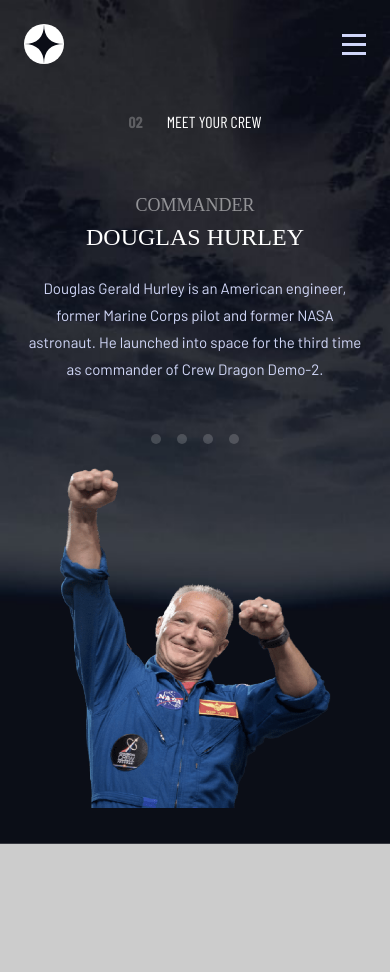
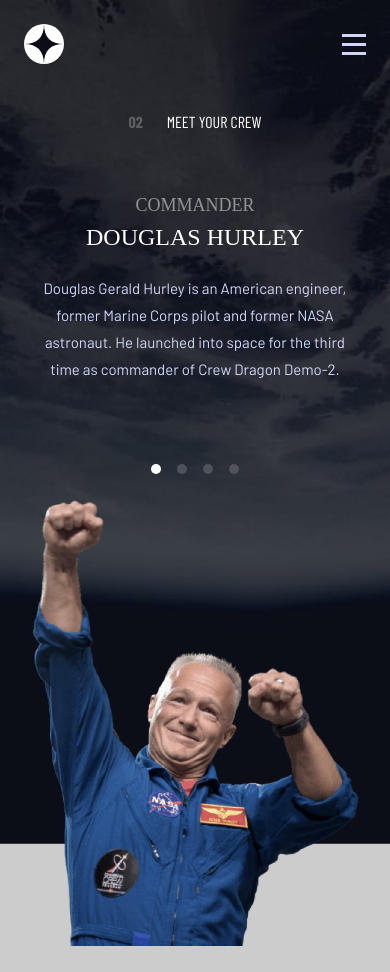
Before and after one commit to Squ1nty/space-tourism-website, a website built with Vite: page starter-code/html/crew.html in a window 390 px wide. Before the commit the page ends 844 px from the top, so only its background shows below. Built offline with nearby package versions, Linux system fonts and the light colour scheme; a web font is replaced by a local one.

Commit message:
Finished Crew.

```diff
--- a/starter-code/css/crew.css
+++ b/starter-code/css/crew.css
@@ -1,3 +1,12 @@
 @tailwind base;
 @tailwind components;
 @tailwind utilities;
+
+.main__crewBtn.active,
+.main__crewBtn.active:focus{
+  --tw-bg-opacity: 1;
+}
+.main__crewImg.active,
+.main__crewInfo.active{
+  transform: translateX(0);
+}
--- a/starter-code/html/crew.html
+++ b/starter-code/html/crew.html
@@ -39,14 +39,15 @@
       </ul>
     </nav>
   </header>
-  <main class="grid grid-rows-customMobileMainRows w-full p-6 h-full gap-6 md:p-10 lg:py-12 lg:px-0 lg:max-w-[1110px] lg:justify-start lg:items-center lg:self-center lg:justify-self-center 2xl:max-w-[1500px]">
+  <main class="grid grid-rows-customMobileMainRows w-full p-6 h-full gap-6 md:p-10 lg:py-12 lg:px-0 lg:max-w-[850px] xl:max-w-[1110px] lg:justify-center lg:items-center lg:self-center lg:justify-self-center 2xl:max-w-[1500px]">
     <div class="flex gap-6 items-center justify-center md:justify-start">
       <p class="text-6-mobile font-bold opacity-25 md:text-5-tablet lg:text-5">02</p>
       <p class="text-6-mobile md:text-5-tablet lg:text-5">MEET YOUR CREW</p>
     </div>
     <div class="flex flex-col w-full h-fit items-center justify-center gap-6 lg:grid lg:grid-cols-2 lg:gap-8 lg:h-full">
-      <div class="flex flex-col items-center justify-center w-full h-full gap-6 mt-10">
-        <div class="flex flex-col w-full lg:h-full lg:justify-center gap-6">
+      <div class="flex flex-col w-full items-center justify-center gap-6 mt-10">
+        <div class="relative overflow-hidden w-[327px] h-[245px] md:w-[512px] md:h-[231px] xl:w-[539px] lg:h-[450px]">
+          <div class="main__crewInfo flex absolute flex-col inset-0 -translate-x-full gap-6 z-10 [ transition-transform duration-500 ] lg:justify-center">
             <div class="flex flex-col w-full gap-2 text-center lg:text-start">
               <p class="text-4-mobile md:text-4-tablet lg:text-4 opacity-50">COMMANDER</p>
               <p class="text-3-mobile md:text-3-tablet lg:text-3">DOUGLAS HURLEY</p>
@@ -59,15 +60,60 @@
               </p>
             </div>
           </div>
-        <div class="flex w-full items-center justify-center gap-4 lg:justify-start lg:pb-12 lg:gap-10">
-          <button class="bg-white bg-opacity-[17.44%] w-[10px] h-[10px] rounded-[50%] outline-none [ hover:bg-opacity-50 focus:bg-opacity-50 transition-colors duration-150 ] lg:w-[15px] lg:h-[15px]"></button>
-          <button class="bg-white bg-opacity-[17.44%] w-[10px] h-[10px] rounded-[50%] outline-none [ hover:bg-opacity-50 focus:bg-opacity-50 transition-colors duration-150 ] lg:w-[15px] lg:h-[15px]"></button>
-          <button class="bg-white bg-opacity-[17.44%] w-[10px] h-[10px] rounded-[50%] outline-none [ hover:bg-opacity-50 focus:bg-opacity-50 transition-colors duration-150 ] lg:w-[15px] lg:h-[15px]"></button>
-          <button class="bg-white bg-opacity-[17.44%] w-[10px] h-[10px] rounded-[50%] outline-none [ hover:bg-opacity-50 focus:bg-opacity-50 transition-colors duration-150 ] lg:w-[15px] lg:h-[15px]"></button>
+          <div class="main__crewInfo flex absolute flex-col inset-0  -translate-x-full gap-6 z-10 [ transition-transform duration-500 ] lg:justify-center">
+            <div class="flex flex-col w-full gap-2 text-center lg:text-start">
+              <p class="text-4-mobile md:text-4-tablet lg:text-4 opacity-50">MISSION SPECIALIST</p>
+              <p class="text-3-mobile md:text-3-tablet lg:text-3">MARK SHUTTLEWORTH</p>
+            </div>
+            <div class="w-full text-center lg:text-start">
+              <p class="text-9-mobile text-[var(--blue-300)] md:text-9-tablet lg:text-9">
+                Mark Richard Shuttleworth is the founder and CEO of Canonical, the company behind
+                the Linux-based Ubuntu operating system. Shuttleworth became the first South African
+                to travel to space as a space tourist.<br><br>
+              </p>
             </div>
           </div>
-      <div class="grid place-items-center w-full h-full">
-        <img class="w-[271.24px] h-[340px] md:w-[446.8px] md:h-[560px] lg:w-[539.28px] lg:h-[676px]" src="../assets/crew/image-douglas-hurley.png" alt="PNG of Douglas Hurley">
+          <div class="main__crewInfo flex absolute flex-col inset-0  -translate-x-full gap-6 z-10 [ transition-transform duration-500 ] lg:justify-center">
+            <div class="flex flex-col w-full gap-2 text-center lg:text-start">
+              <p class="text-4-mobile md:text-4-tablet lg:text-4 opacity-50">PILOT</p>
+              <p class="text-3-mobile md:text-3-tablet lg:text-3">VICTOR GLOVER</p>
+            </div>
+            <div class="w-full text-center lg:text-start">
+              <p class="text-9-mobile text-[var(--blue-300)] md:text-9-tablet lg:text-9">
+                Pilot on the first operational flight of the SpaceX Crew Dragon to the
+                International Space Station. Glover is a commander in the U.S. Navy where he
+                pilots an F/A-18.He was a crew member of Expedition 64, and served as a
+                station systems flight engineer. <br><br>
+              </p>
+            </div>
+          </div>
+          <div class="main__crewInfo flex absolute flex-col inset-0  -translate-x-full gap-6 z-10 [ transition-transform duration-500 ] lg:justify-center">
+            <div class="flex flex-col w-full gap-2 text-center lg:text-start">
+              <p class="text-4-mobile md:text-4-tablet lg:text-4 opacity-50">FLIGHT ENGINEER</p>
+              <p class="text-3-mobile md:text-3-tablet lg:text-3">ANOUSHEH ANSARI</p>
+            </div>
+            <div class="w-full text-center lg:text-start">
+              <p class="text-9-mobile text-[var(--blue-300)] md:text-9-tablet lg:text-9">
+                Anousheh Ansari is an Iranian American engineer and co-founder of Prodea
+                Systems. Ansari was the fourth self-funded space tourist, the first
+                self-funded woman to fly to the ISS, and the first Iranian in space.
+                <br><br>
+              </p>
+            </div>
+          </div>
+        </div>
+        <div class="flex w-full items-center justify-center gap-4 lg:justify-start lg:pb-12 lg:gap-10">
+          <button class="main__crewBtn bg-white bg-opacity-[17.44%] w-[10px] h-[10px] rounded-[50%] outline-none [ hover:bg-opacity-50 focus:bg-opacity-50 transition-colors duration-150 ] lg:w-[15px] lg:h-[15px]"></button>
+          <button class="main__crewBtn bg-white bg-opacity-[17.44%] w-[10px] h-[10px] rounded-[50%] outline-none [ hover:bg-opacity-50 focus:bg-opacity-50 transition-colors duration-150 ] lg:w-[15px] lg:h-[15px]"></button>
+          <button class="main__crewBtn bg-white bg-opacity-[17.44%] w-[10px] h-[10px] rounded-[50%] outline-none [ hover:bg-opacity-50 focus:bg-opacity-50 transition-colors duration-150 ] lg:w-[15px] lg:h-[15px]"></button>
+          <button class="main__crewBtn bg-white bg-opacity-[17.44%] w-[10px] h-[10px] rounded-[50%] outline-none [ hover:bg-opacity-50 focus:bg-opacity-50 transition-colors duration-150 ] lg:w-[15px] lg:h-[15px]"></button>
+        </div>
+      </div>
+      <div class="grid place-items-center relative overflow-hidden w-[327px] h-[450px] z-20 md:w-[688px] md:h-[560px] lg:w-[539px] lg:h-[734px]">
+        <img class="main__crewImg absolute translate-x-full [ transition-transform duration-500 ] md:px-40 lg:px-10" src="../assets/crew/image-douglas-hurley.png" alt="PNG of Douglas Hurley">
+        <img class="main__crewImg absolute translate-x-full [ transition-transform duration-500 ] md:px-40 lg:px-10" src="../assets/crew/image-mark-shuttleworth.png" alt="PNG of Mark Shuttleworth">
+        <img class="main__crewImg absolute translate-x-full [ transition-transform duration-500 ] md:px-40 lg:px-10" src="../assets/crew/image-victor-glover.png" alt="PNG of Victor Glover">
+        <img class="main__crewImg absolute translate-x-full [ transition-transform duration-500 ] md:px-40 lg:px-10" src="../assets/crew/image-anousheh-ansari.png" alt="PNG of Anousheh Ansari">
       </div>
     </div>
   </main>
--- a/starter-code/js/crew.js
+++ b/starter-code/js/crew.js
@@ -1,4 +1,41 @@
 let bgImg = document.querySelector(".body__bgImg");
+let allCrewInfo = document.querySelectorAll(".main__crewInfo");
+let allCrewImgs = document.querySelectorAll(".main__crewImg");
+let crewBtns = document.querySelectorAll(".main__crewBtn");
+
+function handleCrewBtns(btn){
+  crewBtns.forEach(button => {
+    button.classList.remove("active");
+  });
+  if(btn === crewBtns[0]){
+    updateCurrentCrewState(0);
+  }
+  else if(btn === crewBtns[1]){
+    updateCurrentCrewState(1);
+  }
+  else if(btn === crewBtns[2]){
+    updateCurrentCrewState(2);
+  }
+  else if(btn === crewBtns[3]){
+    updateCurrentCrewState(3);
+  }
+  btn.classList.add("active");
+}
+crewBtns.forEach(btn => {
+  btn.addEventListener("click", (e) => {
+    handleCrewBtns(e.target);
+  });
+});
+function updateCurrentCrewState(number){
+  allCrewImgs.forEach(img => {
+    img.classList.remove("active");
+  });
+  allCrewInfo.forEach(info => {
+    info.classList.remove("active");
+  });
+  allCrewInfo[number].classList.add("active");
+  allCrewImgs[number].classList.add("active");
+}
 
 // Handles major screen size changes upon initial load and any resizing
 function handleBackgroundImg(){
@@ -12,9 +49,10 @@
     bgImg.setAttribute("src", "../assets/crew/background-crew-mobile.jpg");
   }
 }
-
 window.addEventListener("load", () => {
   handleBackgroundImg();
+  handleCrewBtns(crewBtns[0]);
+  updateCurrentCrewState(0);
 });
 window.addEventListener("resize", () => {
   handleBackgroundImg();
```
Lines whose indentation alone changed are shown as unchanged.
